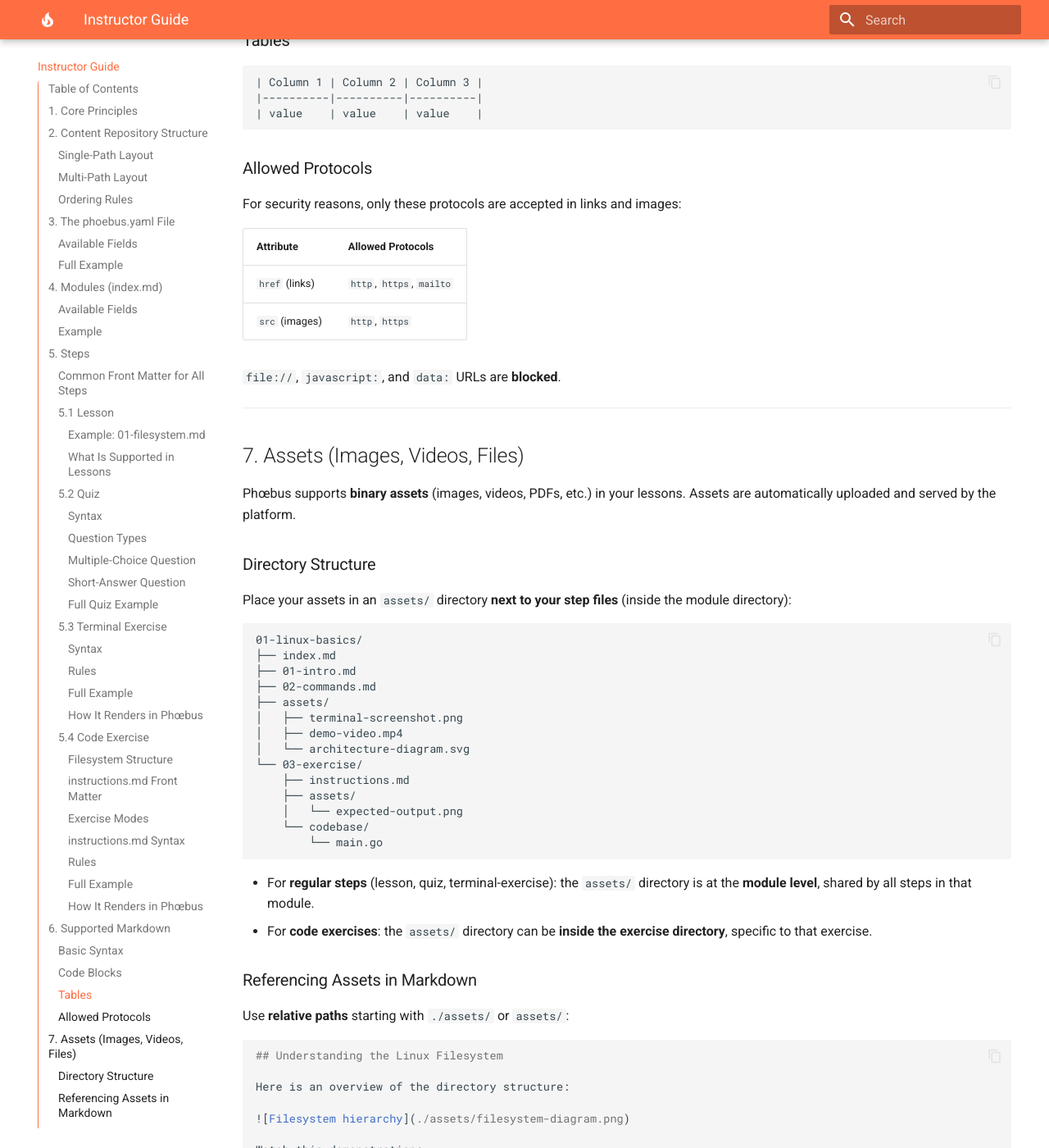
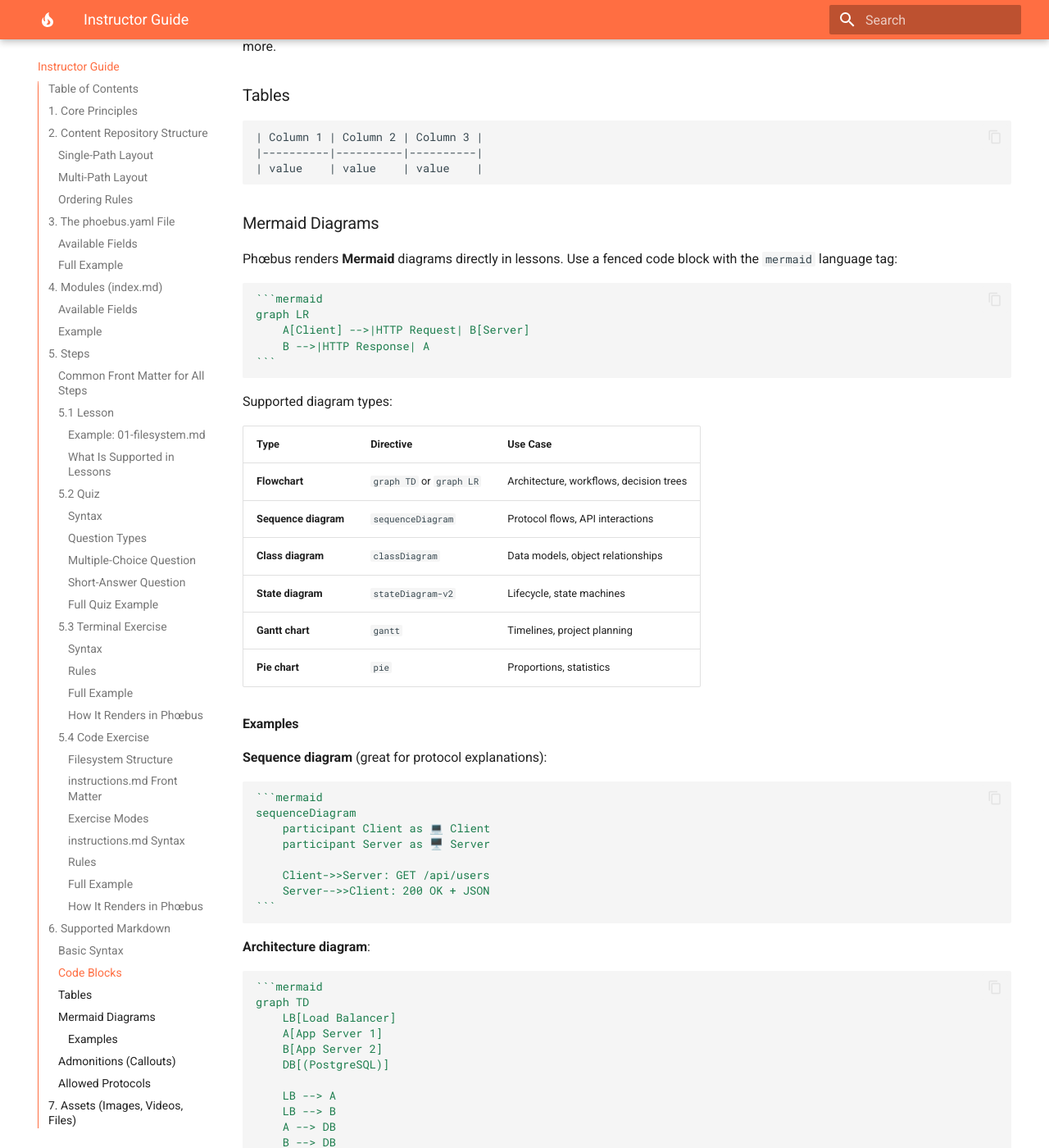
Before and after one commit to fsamin/phoebus, an MkDocs documentation site: the page built from docs/instructor-guide.md, in a window 1280 px wide and 1400 px high, scrolled down 15955 px. Shown: the whole window at 82% size. Built offline with MkDocs 1.6.1 and Material for MkDocs 9.7.7, drawn with Linux system fonts in a browser that asks for light colours; some of the changed text lies outside the part shown.

Commit message:
docs: add Mermaid diagrams and Admonitions sections to instructor guide
- Mermaid: syntax, supported diagram types, examples (sequence, architecture)
- Admonitions: directive syntax (:::tip, :::warning, etc.), all 6 types documented
- Updated table of contents

`````diff
--- a/docs/instructor-guide.md
+++ b/docs/instructor-guide.md
@@ -16,6 +16,8 @@
    - [Terminal Exercise](#53-terminal-exercise)
    - [Code Exercise](#54-code-exercise)
 6. [Supported Markdown](#6-supported-markdown)
+   - [Mermaid Diagrams](#mermaid-diagrams)
+   - [Admonitions (Callouts)](#admonitions-callouts)
 7. [Assets (Images, Videos, Files)](#7-assets-images-videos-files)
 8. [Synchronization and Updates](#8-synchronization-and-updates)
 9. [Best Practices](#9-best-practices)
@@ -710,6 +712,104 @@ Supported languages: `bash`, `sh`, `go`, `python`, `javascript`, `typescript`, `
 | value    | value    | value    |
 ```
 
+### Mermaid Diagrams
+
+Phœbus renders **Mermaid** diagrams directly in lessons. Use a fenced code block with the `mermaid` language tag:
+
+````markdown
+```mermaid
+graph LR
+    A[Client] -->|HTTP Request| B[Server]
+    B -->|HTTP Response| A
+```
+````
+
+Supported diagram types:
+
+| Type | Directive | Use Case |
+|------|-----------|----------|
+| **Flowchart** | `graph TD` or `graph LR` | Architecture, workflows, decision trees |
+| **Sequence diagram** | `sequenceDiagram` | Protocol flows, API interactions |
+| **Class diagram** | `classDiagram` | Data models, object relationships |
+| **State diagram** | `stateDiagram-v2` | Lifecycle, state machines |
+| **Gantt chart** | `gantt` | Timelines, project planning |
+| **Pie chart** | `pie` | Proportions, statistics |
+
+#### Examples
+
+**Sequence diagram** (great for protocol explanations):
+
+````markdown
+```mermaid
+sequenceDiagram
+    participant Client as 💻 Client
+    participant Server as 🖥️ Server
+
+    Client->>Server: GET /api/users
+    Server-->>Client: 200 OK + JSON
+```
+````
+
+**Architecture diagram**:
+
+````markdown
+```mermaid
+graph TD
+    LB[Load Balancer]
+    A[App Server 1]
+    B[App Server 2]
+    DB[(PostgreSQL)]
+
+    LB --> A
+    LB --> B
+    A --> DB
+    B --> DB
+```
+````
+
+> 💡 **Tip:** Preview your Mermaid diagrams at [mermaid.live](https://mermaid.live) before committing. Syntax errors will cause the diagram to display as raw text.
+
+### Admonitions (Callouts)
+
+Phœbus supports styled callout blocks using the [directive syntax](https://github.com/remarkjs/remark-directive):
+
+````markdown
+:::tip
+Use `ssh-keygen -t ed25519` for the most secure and compact key type.
+:::
+
+:::warning
+Never share your private key with anyone!
+:::
+
+:::danger
+Running `rm -rf /` will destroy your entire filesystem.
+:::
+
+:::info
+SSH uses port 22 by default.
+:::
+
+:::note
+This feature requires OpenSSH 8.0 or later.
+:::
+
+:::caution
+Changing `sshd_config` without keeping an active session open can lock you out.
+:::
+````
+
+Available types:
+
+| Type | Icon | Color | Use Case |
+|------|------|-------|----------|
+| `tip` | 💡 | Green | Best practices, pro tips |
+| `info` | ℹ️ | Blue | Additional context, FYI |
+| `note` | 📝 | Gray | Side notes, clarifications |
+| `warning` | ⚠️ | Orange | Important caveats |
+| `caution` | ⚠️ | Orange | Same as warning |
+| `danger` | 🚨 | Red | Critical mistakes, security risks |
+
 ### Allowed Protocols
 
 For security reasons, only these protocols are accepted in links and images:
`````
